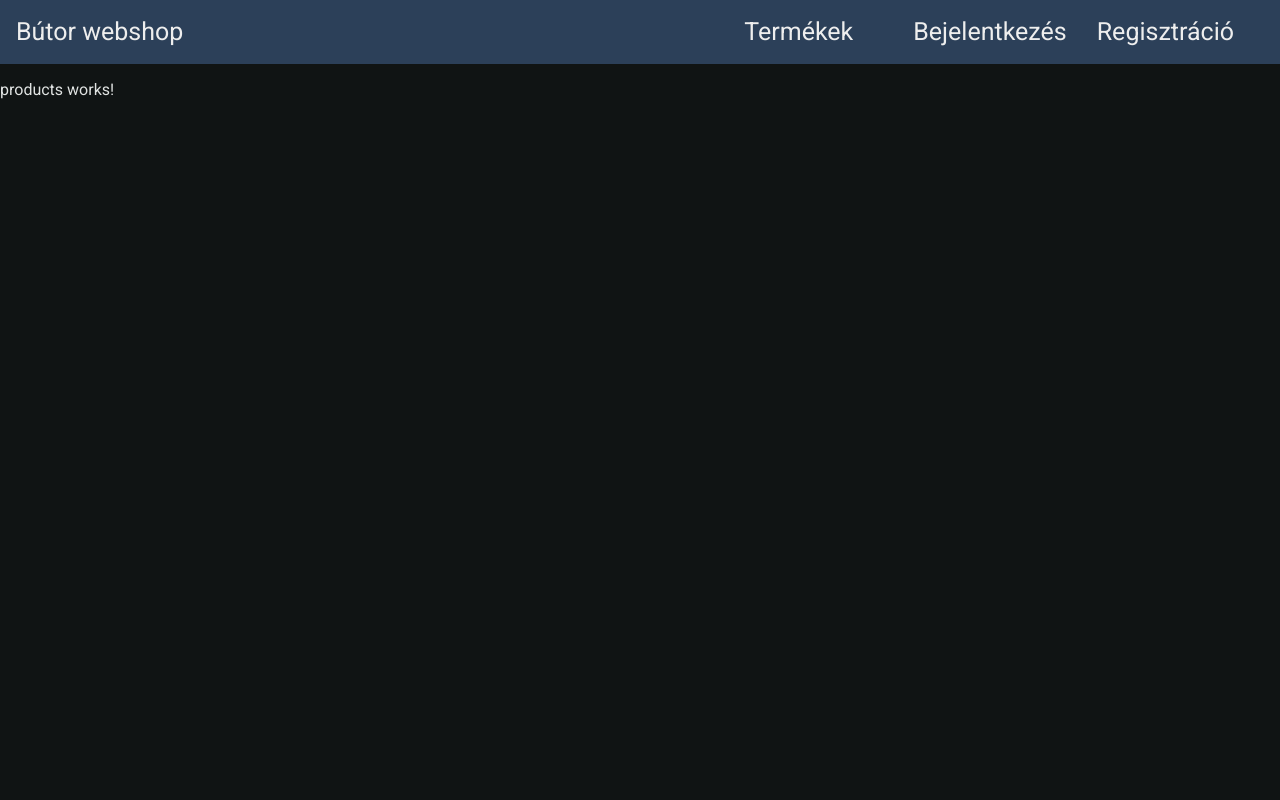
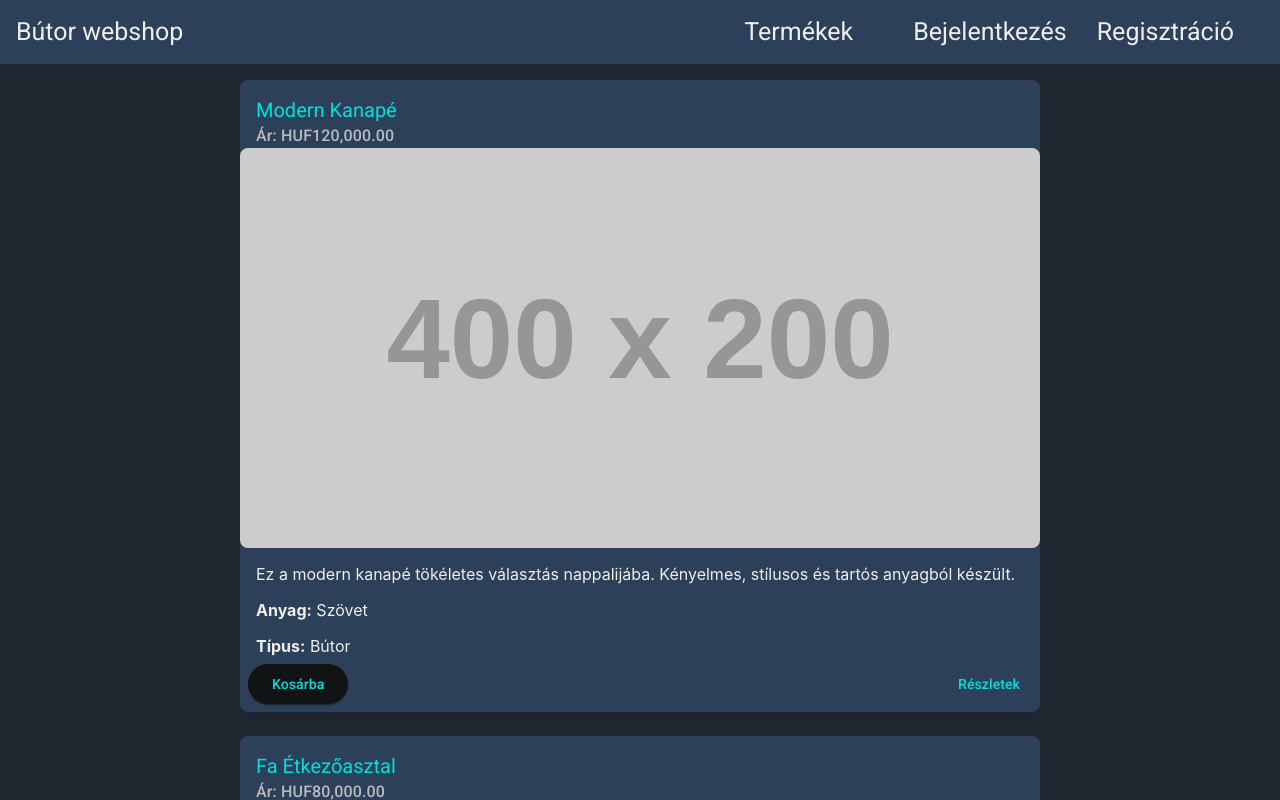
Before and after one commit to lego111Aron/Butor-Webshop, an Angular app: page /products in a window 1280 px wide. Built offline with nearby package versions, Linux system fonts and the light colour scheme.

Commit message:
Termékek oldal létrehozása

```diff
--- a/src/app/pages/products/products.component.html
+++ b/src/app/pages/products/products.component.html
@@ -1 +1,20 @@
-<p>products works!</p>
+<main class="main">
+  <div class="content">
+    <mat-card class="product-card" *ngFor="let product of products">
+      <mat-card-header>
+        <mat-card-title>{{ product.productName }}</mat-card-title>
+        <mat-card-subtitle>Ár: {{ product.price | currency:'HUF':'symbol' }}</mat-card-subtitle>
+      </mat-card-header>
+      <img mat-card-image src="https://via.placeholder.com/400x200" alt="{{ product.productName }}">
+      <mat-card-content>
+        <p>{{ product.description }}</p>
+        <p><strong>Anyag:</strong> {{ product.material }}</p>
+        <p><strong>Típus:</strong> {{ product.type }}</p>
+      </mat-card-content>
+      <mat-card-actions>
+        <button mat-raised-button color="primary">Kosárba</button>
+        <button mat-button color="accent">Részletek</button>
+      </mat-card-actions>
+    </mat-card>
+  </div>
+</main>
--- a/src/app/pages/products/products.component.scss
+++ b/src/app/pages/products/products.component.scss
@@ -0,0 +1,57 @@
+/* filepath: c:\Egyetem\Webfejlesztesi keretrendszerek\Projekt\Butor-Webshop\src\app\pages\products\products.component.scss */
+:host {
+  display: block;
+  font-family: "Inter", -apple-system, BlinkMacSystemFont, "Segoe UI", Roboto, "Segoe UI Symbol";
+  box-sizing: border-box;
+  height: 100%; /* A :host magasságának beállítása */
+}
+
+html, body {
+  height: 100%; /* Az oldal teljes magasságának biztosítása */
+  margin: 0; /* Margin eltávolítása */
+}
+
+.main {
+  width: 100%;
+  min-height: 100%;
+  display: flex;
+  justify-content: center;
+  align-items: center;
+  padding: 1rem;
+  background-color: var(--dark-gray);
+  box-sizing: border-box;
+}
+
+.content {
+  width: 100%;
+  max-width: 800px;
+  display: flex;
+  flex-direction: column;
+  gap: 1.5rem;
+}
+
+.product-card {
+  background: var(--blue-gray);
+  color: var(--light-gray);
+  box-shadow: 0 4px 6px rgba(0, 0, 0, 0.1);
+  border-radius: 8px;
+}
+
+.product-card mat-card-title {
+  font-size: 1.25rem;
+  color: var(--cyan);
+}
+
+.product-card mat-card-subtitle {
+  font-size: 1rem;
+  color: var(--medium-gray);
+}
+
+.product-card img {
+  border-radius: 8px;
+}
+
+.product-card mat-card-actions {
+  display: flex;
+  justify-content: space-between;
+}
--- a/src/app/pages/products/products.component.ts
+++ b/src/app/pages/products/products.component.ts
@@ -1,11 +1,57 @@
 import { Component } from '@angular/core';
+import { CommonModule } from '@angular/common';
+import { MatCardModule } from '@angular/material/card';
+import { MatButtonModule } from '@angular/material/button';
+import { Products } from '../../shared/models/Products';
 
 @Component({
   selector: 'app-products',
-  imports: [],
+  standalone: true,
+  imports: [CommonModule, MatCardModule, MatButtonModule],
   templateUrl: './products.component.html',
-  styleUrl: './products.component.scss'
+  styleUrls: ['./products.component.scss']
 })
 export class ProductsComponent {
-
+  products: Products[] = [
+    {
+      productId: 1,
+      productName: 'Modern Kanapé',
+      price: 120000,
+      description: 'Ez a modern kanapé tökéletes választás nappalijába. Kényelmes, stílusos és tartós anyagból készült.',
+      material: 'Szövet',
+      type: 'Bútor'
+    },
+    {
+      productId: 2,
+      productName: 'Fa Étkezőasztal',
+      price: 80000,
+      description: 'Masszív fa étkezőasztal, amely elegáns megjelenést kölcsönöz otthonának.',
+      material: 'Tömör fa',
+      type: 'Bútor'
+    },
+    {
+      productId: 3,
+      productName: 'Irodai Szék',
+      price: 45000,
+      description: 'Ergonomikus irodai szék, amely kényelmes ülést biztosít hosszú órákon át.',
+      material: 'Műanyag és fém',
+      type: 'Irodabútor'
+    },
+    {
+      productId: 4,
+      productName: 'Kétszemélyes Ágy',
+      price: 150000,
+      description: 'Kényelmes és stílusos kétszemélyes ágy, amely tökéletes pihenést biztosít.',
+      material: 'Fa és szövet',
+      type: 'Bútor'
+    },
+    {
+      productId: 5,
+      productName: 'Könyvespolc',
+      price: 60000,
+      description: 'Tágas könyvespolc, amely elegáns tárolási lehetőséget kínál.',
+      material: 'Laminált fa',
+      type: 'Bútor'
+    }
+  ];
 }
```
